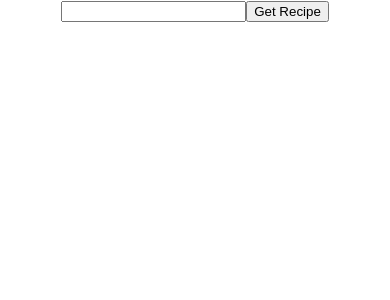
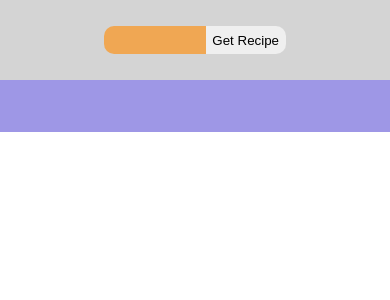
Before and after one commit to bonniesimon/react-recipe-app, a React (Create React App) app: page / in a window 390 px wide. Shown: the top 300 px of the page. Built offline with nearby package versions, Linux system fonts and the light colour scheme.

Commit message:
styling base

```diff
--- a/src/App.css
+++ b/src/App.css
@@ -1,38 +1,123 @@
-.App {
-  text-align: center;
+*{
+  margin: 0;
+  padding: 0;
+  box-sizing: border-box;
 }
 
-.App-logo {
-  height: 40vmin;
-  pointer-events: none;
+html {
+  font-size: 17px;
+}
+@media (max-width: 900px) {
+  html { font-size: 15px; }
+}
+@media (max-width: 400px) {
+  html { font-size: 13px; }
 }
 
-@media (prefers-reduced-motion: no-preference) {
-  .App-logo {
-    animation: App-logo-spin infinite 20s linear;
+/* Type will scale with document */
+h1 {
+  font-size: 3rem;
+}
+h2 {
+  font-size: 2.5rem;
+}
+h3 {
+  font-size: 2rem;
+}
+
+
+
+
+
+.form-container{
+  /* margin: 2rem; */
+  padding: 2rem;
+  background-color: rgb(212, 212, 212);
+  display: flex;
+  flex-direction: row;
+  align-items: center;
+  justify-content: center;
+}
+
+.form-container input{
+  padding:0.5rem;
+  width: 30%;
+  outline: none;
+  border: none;
+  border-radius: 10px 0 0 10px;
+  background-color: rgba(241, 167, 82, 0.986);
+}
+
+.form-container button{
+  padding:0.5rem;
+  border-radius: 0 10px 10px 0;
+  border: none;
+  outline: none;
+  transition: ease 0.3ms;
+}
+.form-container button:hover{
+  background-color: rgb(115, 212, 58);
+  border-radius: 10px 10px 10px 10px;
+  transform: scale(110%);
+}
+
+.results-container{
+  width: 100%;
+  /* display: flex;
+  flex-wrap: wrap;
+  flex-direction: row;
+  align-items: center;
+  justify-content: flex-start;
+  align-content: flex-start;
+  justify-items: flex-start; */
+  display: grid;
+  grid-template-columns: 1fr 1fr 1fr;
+  padding: 2rem 3rem;
+  background-color: rgba(153, 145, 229, 0.945);
+}
+
+.recipe-container{
+  margin: 0.8rem;
+  /* padding: 0.5rem; */
+  /* flex: 0 0 33.3333%; */
+  display: flex;
+  flex-direction: column;
+  align-items: center;
+  justify-content: space-between;
+  background-color: grey;
+}
+
+.recipe-details{
+  padding: 1rem;
+}
+
+
+
+@media (max-width: 1200px){
+  .results-container{
+    grid-template-columns: 1fr 1fr;
+  }
+  .recipe-container{
+    flex-direction: column;
   }
 }
 
-.App-header {
-  background-color: #282c34;
-  min-height: 100vh;
-  display: flex;
-  flex-direction: column;
-  align-items: center;
-  justify-content: center;
-  font-size: calc(10px + 2vmin);
-  color: white;
+@media (max-width: 768px){
+  .results-container{
+    grid-template-columns: 1fr;
+  }
+  .recipe-container{
+    flex-direction: column;
+  }
+
+  .recipe-container img{
+    width: 400px;
+  }
 }
 
-.App-link {
-  color: #61dafb;
-}
-
-@keyframes App-logo-spin {
-  from {
-    transform: rotate(0deg);
-  }
-  to {
-    transform: rotate(360deg);
+@media (max-width: 400px){
+  .recipe-container img{
+    width: 200px;
+    height: auto;
   }
 }
--- a/src/App.js
+++ b/src/App.js
@@ -32,13 +32,15 @@ function App() {
 
   return (
     <div className="App">
-      <form onSubmit={searchSubmit}>
+      <form onSubmit={searchSubmit} className="form-container">
         <input type="text" value={search} onChange={getSearchText} />
         <button>Get Recipe</button>
+      </form>
+      <div className="results-container">
         {recipes.map(recipe => (
           <Recipe key={recipe.recipe.name} name={recipe.recipe.label} calorie={recipe.recipe.calories} img={recipe.recipe.image} />
         ))}
-      </form>
+      </div>
 
     </div>
   );
--- a/src/components/Recipe.js
+++ b/src/components/Recipe.js
@@ -2,9 +2,11 @@ import React from 'react'
 
 export default function Recipe({name, calorie, img}) {
     return (
-        <div>
-            <h3>{name}</h3>
-            <p>{calorie} </p>
+        <div className="recipe-container">
+            <div className="recipe-details">
+                <h3>{name}</h3>
+                <p>{calorie} </p>
+            </div>
             <img src={img} alt={name}/>
         </div>
     )
```
